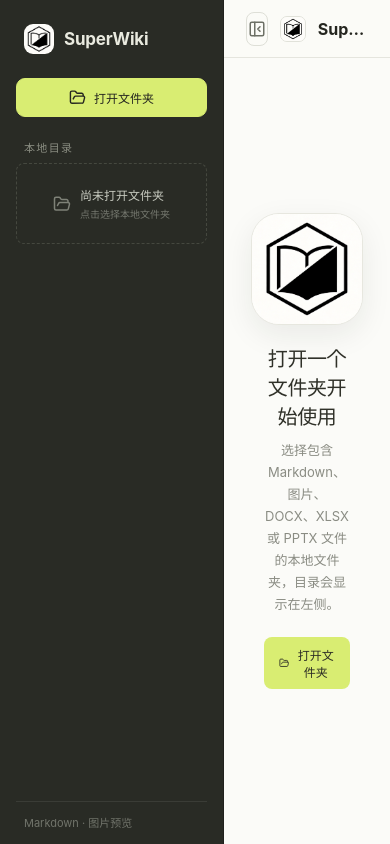
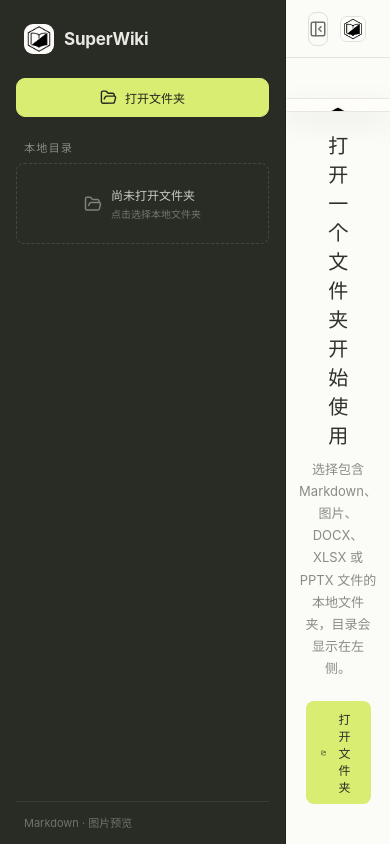
Before and after one commit to sinceHYJ/superwiki, a React (Vite) app: page / in a window 390 px wide. Shown: the top 844 px of the page. Built offline with nearby package versions, Linux system fonts and the light colour scheme.

Commit message:
feat: 支持拖拽调整目录栏宽度

```diff
--- a/src/App.css
+++ b/src/App.css
@@ -17,12 +17,40 @@ button { font: inherit; }
   grid-template-columns: var(--sidebar-width) 1fr;
   width: 100vw;
   height: 100vh;
+  position: relative;
   background: #fbfbf8;
   transition: grid-template-columns 180ms ease;
 }
 
+.app-shell.sidebar-resizing { cursor: col-resize; transition: none; user-select: none; }
 .app-shell.sidebar-collapsed { grid-template-columns: 0 1fr; }
 .sidebar-collapsed .sidebar { transform: translateX(-100%); }
+
+.sidebar-resizer {
+  position: absolute;
+  z-index: 4;
+  top: 0;
+  bottom: 0;
+  left: var(--sidebar-width);
+  width: 8px;
+  cursor: col-resize;
+  touch-action: none;
+  transform: translateX(-50%);
+}
+.sidebar-resizer::after {
+  position: absolute;
+  top: 0;
+  bottom: 0;
+  left: 3px;
+  width: 2px;
+  content: "";
+  background: transparent;
+  transition: background 120ms ease;
+}
+.sidebar-resizer:hover::after,
+.sidebar-resizer:focus-visible::after,
+.sidebar-resizing .sidebar-resizer::after { background: #b8cb5d; }
+.sidebar-resizer:focus-visible { outline: none; }
 
 .sidebar {
   position: relative;
--- a/src/App.tsx
+++ b/src/App.tsx
@@ -1,4 +1,5 @@
 import { lazy, memo, Suspense, useCallback, useDeferredValue, useEffect, useMemo, useRef, useState } from "react";
+import type { CSSProperties, KeyboardEvent as ReactKeyboardEvent, PointerEvent as ReactPointerEvent } from "react";
 import { invoke } from "@tauri-apps/api/core";
 import { open } from "@tauri-apps/plugin-dialog";
 import {
@@ -76,6 +77,10 @@ type CreatingEntry = {
 };
 
 const WORKSPACE_STORAGE_KEY = "superwiki.workspaceRoot";
+const DEFAULT_SIDEBAR_WIDTH = 286;
+const MIN_SIDEBAR_WIDTH = 200;
+const MAX_SIDEBAR_WIDTH = 480;
+const MIN_WORKSPACE_WIDTH = 360;
 const WysiwygEditor = lazy(() => import("./WysiwygEditor"));
 const OfficePreview = lazy(() => import("./OfficePreview"));
 
@@ -89,6 +94,8 @@ function App() {
   const [viewMode, setViewMode] = useState<ViewMode>("editor");
   const [saveState, setSaveState] = useState<SaveState>("saved");
   const [sidebarOpen, setSidebarOpen] = useState(true);
+  const [sidebarWidth, setSidebarWidth] = useState(DEFAULT_SIDEBAR_WIDTH);
+  const [sidebarResizing, setSidebarResizing] = useState(false);
   const [outlineOpen, setOutlineOpen] = useState(true);
   const [workspaceLoading, setWorkspaceLoading] = useState(false);
   const [directoryContextMenu, setDirectoryContextMenu] = useState<DirectoryContextMenu | null>(null);
@@ -104,6 +111,7 @@ function App() {
   const editorPaneRef = useRef<HTMLElement>(null);
   const previewPaneRef = useRef<HTMLElement>(null);
   const saveTimerRef = useRef<number | null>(null);
+  const sidebarResizingRef = useRef(false);
 
   const replaceImageUrl = useCallback((url: string | null) => {
     if (imageUrlRef.current) URL.revokeObjectURL(imageUrlRef.current);
@@ -469,12 +477,51 @@ function App() {
     setViewMode(mode);
   };
 
+  const clampSidebarWidth = useCallback((width: number) => {
+    const availableWidth = Math.min(MAX_SIDEBAR_WIDTH, window.innerWidth - MIN_WORKSPACE_WIDTH);
+    return Math.min(Math.max(width, MIN_SIDEBAR_WIDTH), Math.max(MIN_SIDEBAR_WIDTH, availableWidth));
+  }, []);
+
+  const stopSidebarResize = useCallback(() => {
+    sidebarResizingRef.current = false;
+    setSidebarResizing(false);
+  }, []);
+
+  const handleSidebarResizeStart = (event: ReactPointerEvent<HTMLDivElement>) => {
+    event.preventDefault();
+    event.currentTarget.setPointerCapture(event.pointerId);
+    sidebarResizingRef.current = true;
+    setSidebarResizing(true);
+  };
+
+  const handleSidebarResizeMove = (event: ReactPointerEvent<HTMLDivElement>) => {
+    if (!sidebarResizingRef.current) return;
+    setSidebarWidth(clampSidebarWidth(event.clientX));
+  };
+
+  const handleSidebarResizeEnd = (event: ReactPointerEvent<HTMLDivElement>) => {
+    if (event.currentTarget.hasPointerCapture(event.pointerId)) {
+      event.currentTarget.releasePointerCapture(event.pointerId);
+    }
+    stopSidebarResize();
+  };
+
+  const handleSidebarResizeKeyDown = (event: ReactKeyboardEvent<HTMLDivElement>) => {
+    if (event.key !== "ArrowLeft" && event.key !== "ArrowRight") return;
+    event.preventDefault();
+    const direction = event.key === "ArrowLeft" ? -10 : 10;
+    setSidebarWidth((width) => clampSidebarWidth(width + direction));
+  };
+
   const activeRelativePath = activeFile
     ? workspaceRelativePath(activeFile.root, activeFile.path, activeFile.name)
     : null;
 
   return (
-    <main className={`app-shell ${sidebarOpen ? "" : "sidebar-collapsed"}`}>
+    <main
+      className={`app-shell ${sidebarOpen ? "" : "sidebar-collapsed"} ${sidebarResizing ? "sidebar-resizing" : ""}`}
+      style={{ "--sidebar-width": `${sidebarWidth}px` } as CSSProperties}
+    >
       <aside className="sidebar">
         <div className="brand">
           <span className="brand-mark"><img src="/superwiki-logo.png" alt="" /></span>
@@ -592,6 +639,25 @@ function App() {
 
         <div className="sidebar-footer">Markdown · 图片预览</div>
       </aside>
+
+      {sidebarOpen && (
+        <div
+          className="sidebar-resizer"
+          role="separator"
+          aria-label="调整目录栏宽度"
+          aria-orientation="vertical"
+          aria-valuemin={MIN_SIDEBAR_WIDTH}
+          aria-valuemax={MAX_SIDEBAR_WIDTH}
+          aria-valuenow={sidebarWidth}
+          tabIndex={0}
+          onPointerDown={handleSidebarResizeStart}
+          onPointerMove={handleSidebarResizeMove}
+          onPointerUp={handleSidebarResizeEnd}
+          onPointerCancel={handleSidebarResizeEnd}
+          onLostPointerCapture={stopSidebarResize}
+          onKeyDown={handleSidebarResizeKeyDown}
+        />
+      )}
 
       <section className="workspace">
         <header className="toolbar">
```
